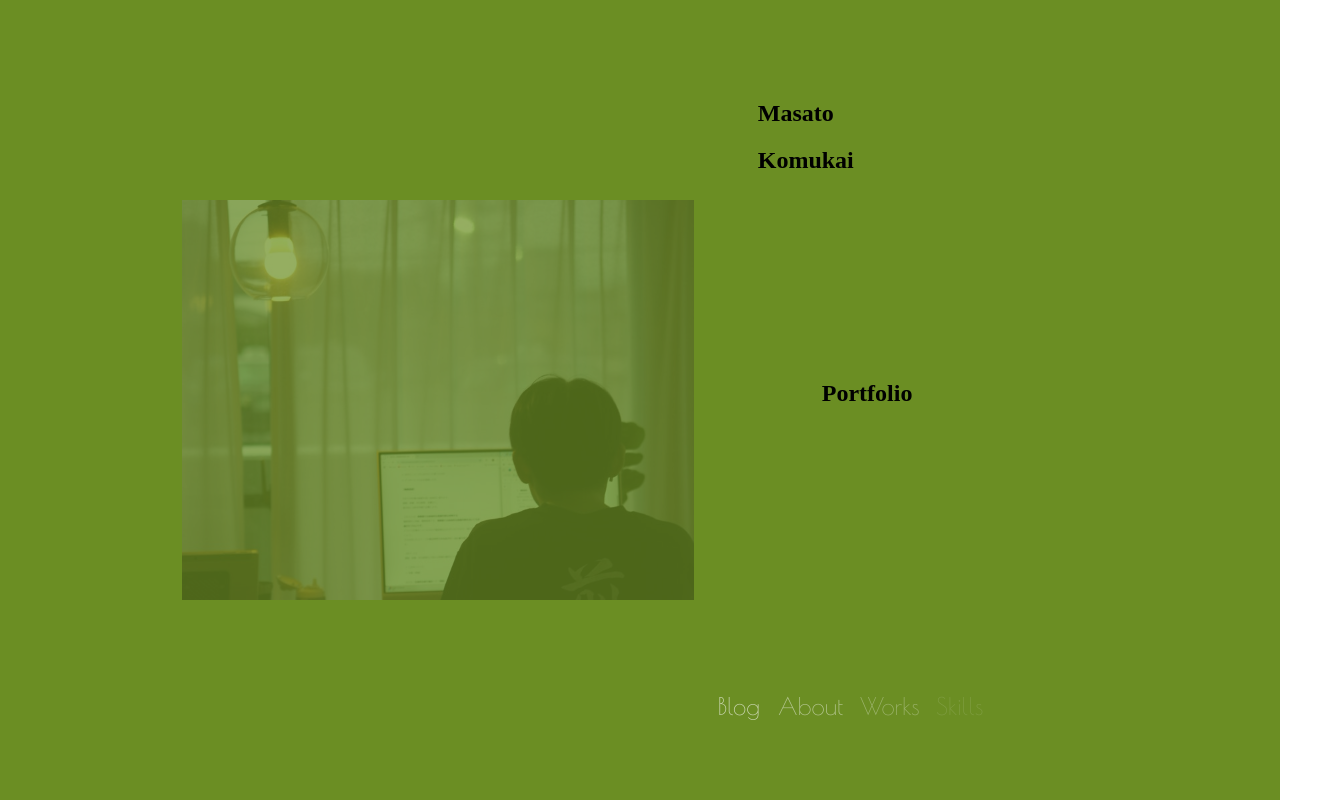
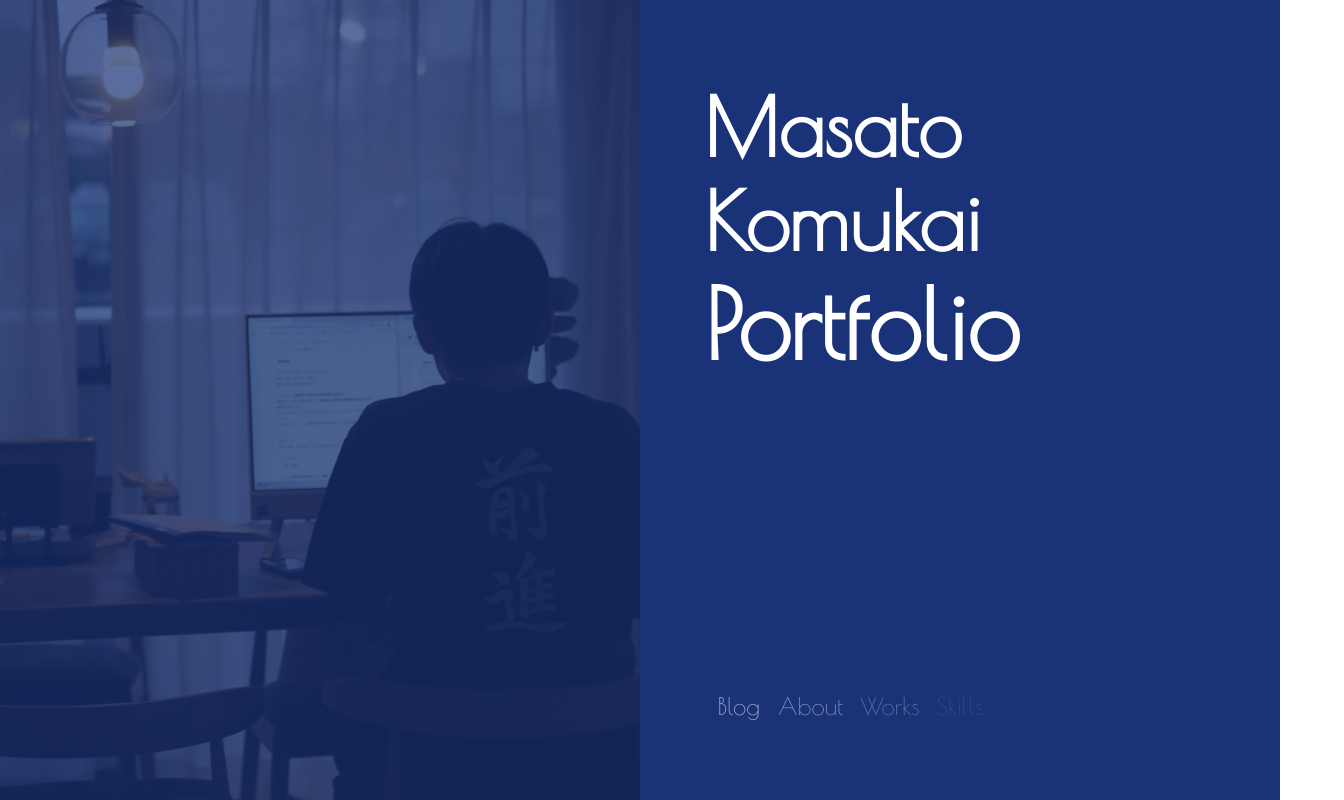
Before and after one commit to LSbard000com/My-Portfolio, a React (Vite) app: page / in a window 1280 px wide. Shown: the top 800 px of the page, 1344 px wide, since content can reach past the window. Built offline with nearby package versions, Linux system fonts and the light colour scheme; no server answers; a web font is replaced by a local one.

Commit message:
フォントを全体に設定

```diff
--- a/src/App.css
+++ b/src/App.css
@@ -1,6 +1,6 @@
 :root{
-    --navy: #6b8e23;
-    --blue: #556b2f;
+    --navy: #193278;
+    --blue: #005070;
 }
 
 /* **************** ヘッダー **************** */
@@ -15,6 +15,11 @@
 
 
 /* **************** セクションタイトル **************** */
+.section-title {
+    background-color: var(--navy);
+}
+
+
 .section-title .title {
     width: 100%;
     display: flex;
@@ -24,7 +29,6 @@
 
 .section-title h2 {
     height: 50px;
-    font-family: "Poiret One", sans-serif;
     font-size: 50px;
     color: #fff;
 }
@@ -136,7 +140,6 @@
     width: 100%;
     margin-bottom: 5%;
     line-height: 60px;
-    font-family: "Poiret One", sans-serif;
     font-size: 2.5rem;
     text-align: center;
 }
@@ -185,7 +188,6 @@
     width: 150px;
     margin-inline: auto;
     height: 50px;
-    font-family: "Poiret One", sans-serif;
     display: flex;
     gap: 10px;
     align-items: center;
@@ -257,7 +259,6 @@
 .welcome {
     width: 90%;
     height: 90%;
-    font-family: "Poiret One", sans-serif;
     font-size: 2rem;
     color: #fff;
     display: flex;
@@ -273,38 +274,23 @@
 }
 
 .title .title-text {
+    width: 100%;
     margin: 0;
+    padding: 10vh 0 0 5vw;
 }
 
-.title .name h2 {
+.title .title-text h2 {
     margin: 0;
-    font-family: "Poiret One", sans-serif;
-    font-size: 4rem;
-    font-weight: 100;
+    font-size: 5rem;
+    font-weight: 600;
     color: #fff;
     z-index: 10;
 }
 
-.title .portfolio h2 {
-    margin: 0;
-    font-family: "Poiret One", sans-serif;
-    font-size: 5rem;
-    font-weight: 100;
-    color: #fff;
-    z-index: 10;
+.title .title-text .portfolio  {
+    font-size: 6rem;
 }
 
-.title .name {
-    position: absolute;
-    top: 7vh;
-    left: 5vw;
-}
-
-.title .portfolio {
-    position: absolute;
-    top: 25vh;
-    left: 5vw;
-}
 
 /* トップ画面のナビゲーション */
 .top-navigation {
@@ -332,11 +318,22 @@
     align-items: center;
 }
 
+@keyframes blinking {
+    0% {
+        color: white;
+    }
+    50% {
+        color: var(--navy);
+    }
+    100% {
+        color: white;
+    }
+}
+
 .blog .new-posts h2 {
     margin: 0;
     padding-top: 10px;
-    color: #fff;
-    font-family: "Poiret One", sans-serif;
+    animation: blinking 2s linear infinite;
 }
 
 .blog .blog-area {
@@ -450,7 +447,6 @@
 
 .about .main .timeline h2{
     margin: 0 0 20px 0;
-    font-family: "Poiret One", sans-serif;
     color: #fff;
 }
 
@@ -528,6 +524,7 @@
     top: 15vh;
     left: 10vw;
     opacity: 1;
+    color: #fff;
     box-shadow: 0px 0px 20px #aaa;
     background: rgba(0, 80, 112, 0.9);
     backdrop-filter: blur(20px);
@@ -539,6 +536,7 @@
 .works .open .detail .detail-container {
     width: 100%;
     height: 100%;
+    font-family: sans-serif;
 }
 
 /* 作品サムネイル */
@@ -556,7 +554,6 @@
     width: 100%;
     margin: 20px auto;
     text-align: center;
-    font-family: "Poiret One", sans-serif;
 }
 
 .works .open .detail .explanation p {
@@ -756,7 +753,6 @@
 }
 
 .contact .contents ul li span {
-    font-family: "Poiret One", sans-serif;
     display: block;
     width: 100%;
     margin: 5px 0;
@@ -1036,16 +1032,23 @@
 
 
     /* **************** 最新のブログ画面 **************** */
-    .blog {
-        width: 50vw;
-        margin: 100vh 0;
+    .rss-feed {
+        width: 350px;
+        position: absolute;
+        bottom: 20vh;
+        left: 2vw;
     }
 
-    .blog .blog-area {
-        width: 80%;
-        max-width: 800px;
-        margin-inline: auto;
+    .blog .new-posts h2 {
+        font-size: 2rem;
+        margin: 20px 0;
     }
+
+    .blog .blog-area ul li {
+        height: 60px;
+        font-size: 1.1rem;
+    }
+
 
 
     /* **************** トップ画面 **************** */
@@ -1054,6 +1057,8 @@
     }
 
     .top .title {
+        width: 100%;
+        height: 100%;
         display: flex;
         justify-content: center;
         align-items: center;
@@ -1062,21 +1067,23 @@
 
     /* 背景画像 */
     .top .title img {
-        width: 40%;
-        margin-right: 5vw;
-        position: initial;
+        width: 50vw;
+        height: 100vh;
+        top: 0;
+        left: 0;
     }
 
     /* タイトルテキスト */
     .welcome {
-        font-size: 4rem;
+        font-size: 8rem;
     }
 
 
     .title .title-texts {
-        width: 40%;
-        height: 80%;
-        position: relative;
+        width: 50%;
+        height: 100%;
+        position: absolute;
+        right: 0 ;
     }
 
     .title .title-text {
@@ -1085,32 +1092,20 @@
     }
 
     .title .name {
-        top: 10vh;
+        top: 20vh;
         left: 5vw;
     }
 
     .title .name h2 {
-        font-size: 5rem;
-        font-weight: 600;
-    }
-
-    .title .portfolio h2 {
         font-size: 7rem;
         font-weight: 600;
     }
 
-    .title .name .first {
-        margin-left: 0;
+    .title .portfolio{
+        font-size: 8rem;
+        font-weight: 600;
     }
 
-    .title .name .last {
-        margin-left: 0px;
-    }
-
-    .title .portfolio {
-        top: calc(10vh + 200px);
-        left: 5vw;
-    }
 
     /* トップ画面のナビゲーション */
     .top-navigation {
--- a/src/index.css
+++ b/src/index.css
@@ -5,4 +5,5 @@ html {
 body {
     margin: 0;
     padding: 0;
+    font-family: "Poiret One", sans-serif;
 }
```
